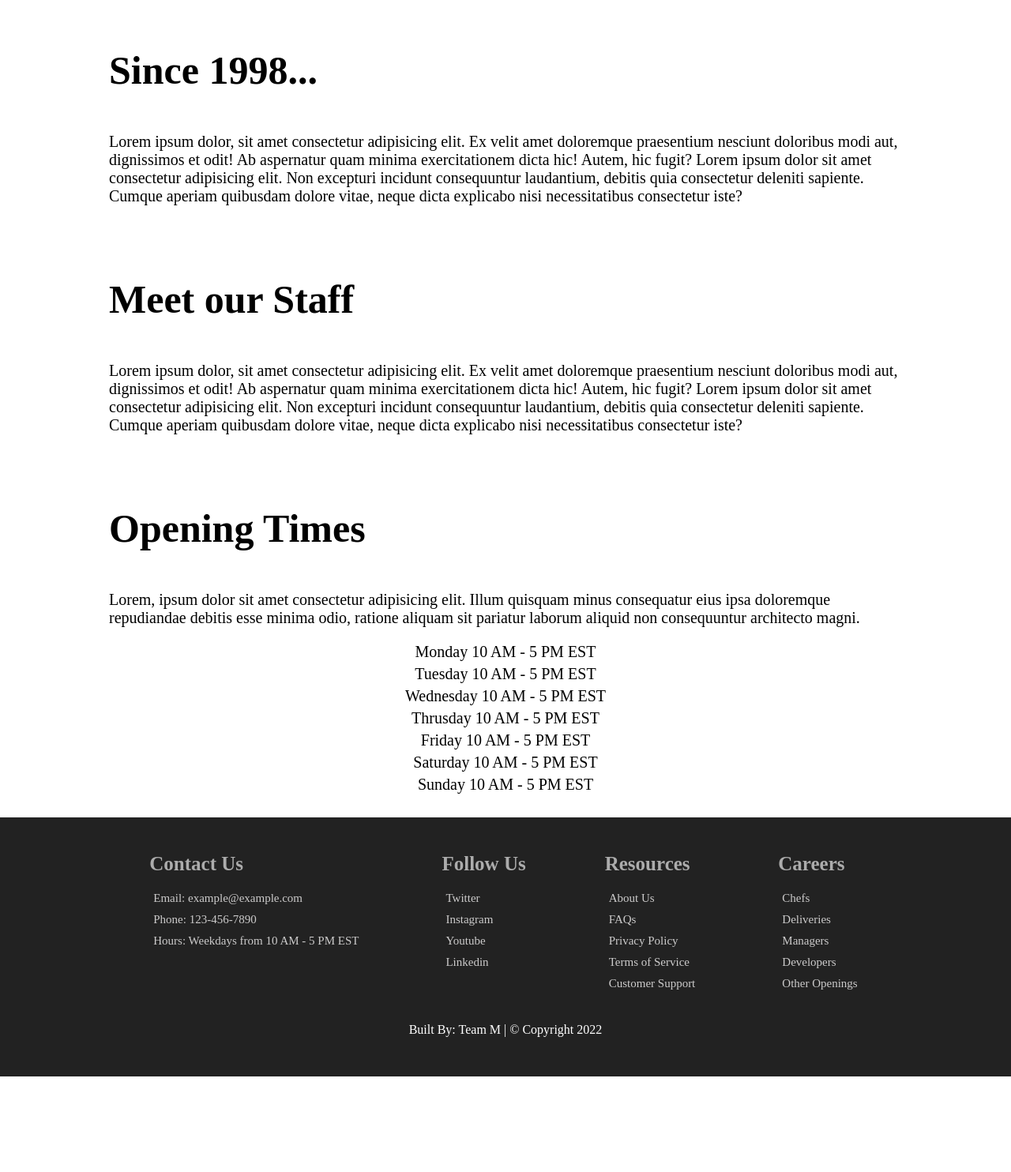
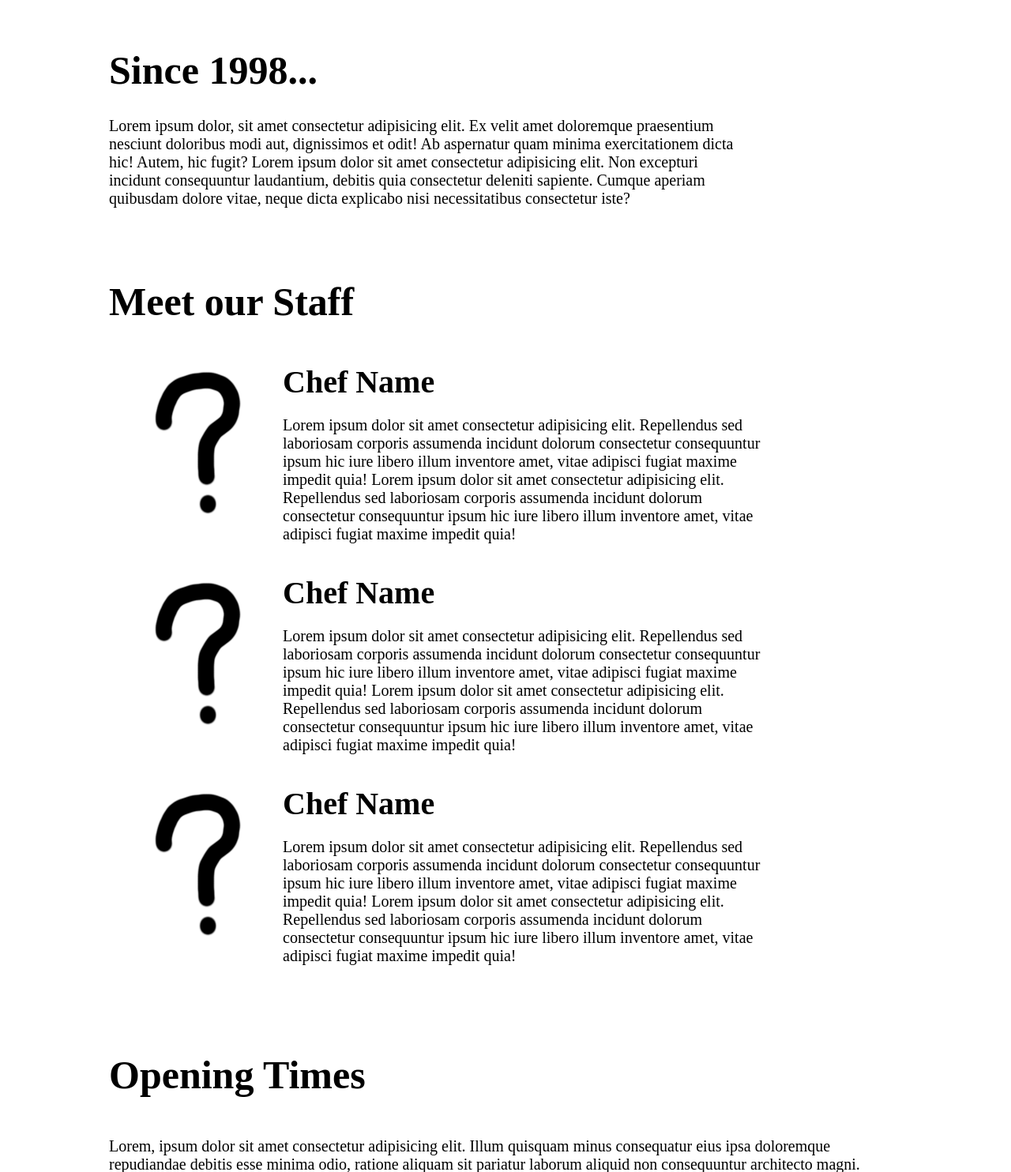
Before and after one commit to Charptr0/CSC322-OneBite, a Flask app: page /about in a window 1280 px wide. Shown: the part 339-1823 px from the top of the page at 79% size. Before the commit the page ends 1702 px from the top, so only its background shows below. Run offline with Flask 2, Linux system fonts and the light colour scheme.

Commit message:
added staff

```diff
--- a/static/styles/about.css
+++ b/static/styles/about.css
@@ -23,3 +23,43 @@
     font-size: 20px;
     margin: 5px;
 }
+
+.chef-img
+{
+    border-radius: 50%;
+    display: block;
+}
+
+.chef-name
+{
+    font-size: 30px;
+}
+
+.chef-desc
+{
+    font-size: 20px;
+    margin-top: -20px;
+    width: 80%;
+}
+
+.chef-profile
+{
+    overflow: auto;
+    margin: 20px;
+}
+
+.chef-img
+{
+    float: left
+}
+
+.chef-content
+{
+    margin-left: 200px
+}
+
+.chef-name
+{
+    margin-top: -1px;
+    font-size: 40px;
+}
--- a/templates/about.html
+++ b/templates/about.html
@@ -15,7 +15,7 @@
 
     <div id="about-us-intro" class="about-container">
         <h3 class="about-container-title">Since 1998...</h3>
-        <p>
+        <p class="chef-desc">
             Lorem ipsum dolor, sit amet consectetur adipisicing elit.
             Ex velit amet doloremque praesentium nesciunt doloribus modi aut,
             dignissimos et odit! Ab aspernatur quam minima exercitationem dicta hic! Autem, hic fugit?
@@ -28,15 +28,48 @@
 
     <div id="meet-the-staff" class="about-container">
         <h3 class="about-container-title">Meet our Staff</h3>
-        <p>
-            Lorem ipsum dolor, sit amet consectetur adipisicing elit.
-            Ex velit amet doloremque praesentium nesciunt doloribus modi aut,
-            dignissimos et odit! Ab aspernatur quam minima exercitationem dicta hic! Autem, hic fugit?
 
-            Lorem ipsum dolor sit amet consectetur adipisicing elit. Non excepturi incidunt consequuntur laudantium,
-            debitis quia consectetur deleniti sapiente.
-            Cumque aperiam quibusdam dolore vitae, neque dicta explicabo nisi necessitatibus consectetur iste?
-        </p>
+        <div class="chef-profile">
+            <div class="chef-img">
+                <img src="../static/assets/no_cover_img.png"/></div>
+            <div class="chef-content">
+                <h3 class="chef-name">Chef Name</h3>
+                <p class="chef-desc">Lorem ipsum dolor sit amet consectetur adipisicing elit.
+                    Repellendus sed laboriosam corporis assumenda incidunt dolorum consectetur consequuntur ipsum hic iure
+                    libero illum inventore amet, vitae adipisci fugiat maxime impedit quia!
+                    Lorem ipsum dolor sit amet consectetur adipisicing elit.
+                    Repellendus sed laboriosam corporis assumenda incidunt dolorum consectetur consequuntur ipsum hic iure
+                    libero illum inventore amet, vitae adipisci fugiat maxime impedit quia!</p>
+           </div>
+        </div>
+
+        <div class="chef-profile">
+            <div class="chef-img">
+                <img src="../static/assets/no_cover_img.png"/></div>
+            <div class="chef-content">
+                <h3 class="chef-name">Chef Name</h3>
+                <p class="chef-desc">Lorem ipsum dolor sit amet consectetur adipisicing elit.
+                    Repellendus sed laboriosam corporis assumenda incidunt dolorum consectetur consequuntur ipsum hic iure
+                    libero illum inventore amet, vitae adipisci fugiat maxime impedit quia!
+                    Lorem ipsum dolor sit amet consectetur adipisicing elit.
+                    Repellendus sed laboriosam corporis assumenda incidunt dolorum consectetur consequuntur ipsum hic iure
+                    libero illum inventore amet, vitae adipisci fugiat maxime impedit quia!</p>
+           </div>
+        </div>
+
+        <div class="chef-profile">
+            <div class="chef-img">
+                <img src="../static/assets/no_cover_img.png"/></div>
+            <div class="chef-content">
+                <h3 class="chef-name">Chef Name</h3>
+                <p class="chef-desc">Lorem ipsum dolor sit amet consectetur adipisicing elit.
+                    Repellendus sed laboriosam corporis assumenda incidunt dolorum consectetur consequuntur ipsum hic iure
+                    libero illum inventore amet, vitae adipisci fugiat maxime impedit quia!
+                    Lorem ipsum dolor sit amet consectetur adipisicing elit.
+                    Repellendus sed laboriosam corporis assumenda incidunt dolorum consectetur consequuntur ipsum hic iure
+                    libero illum inventore amet, vitae adipisci fugiat maxime impedit quia!</p>
+           </div>
+        </div>
     </div>
 
     <div id="opening-time" class="about-container">
```
Also changed, not shown: static/assets/no_cover_img.png (added).
